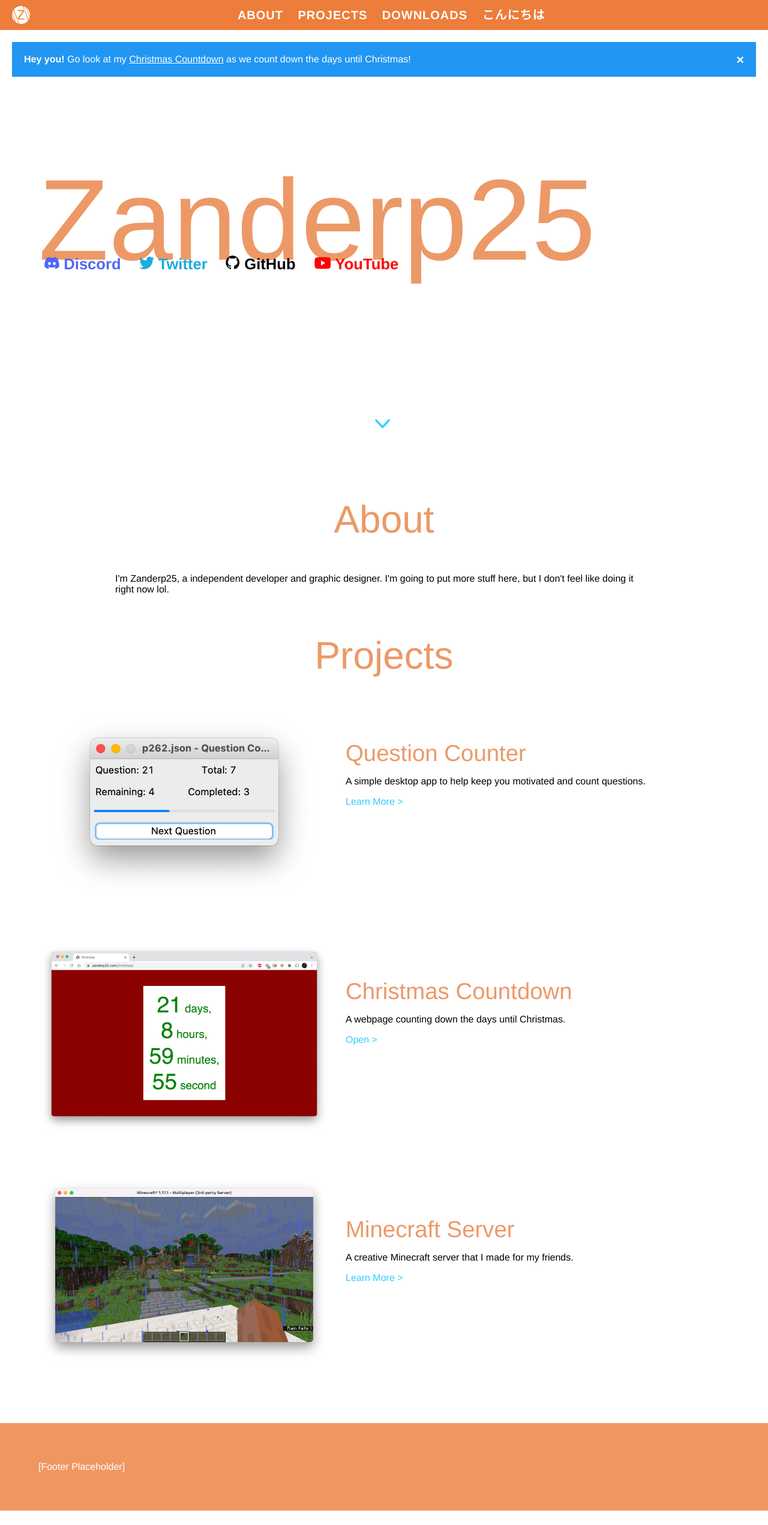
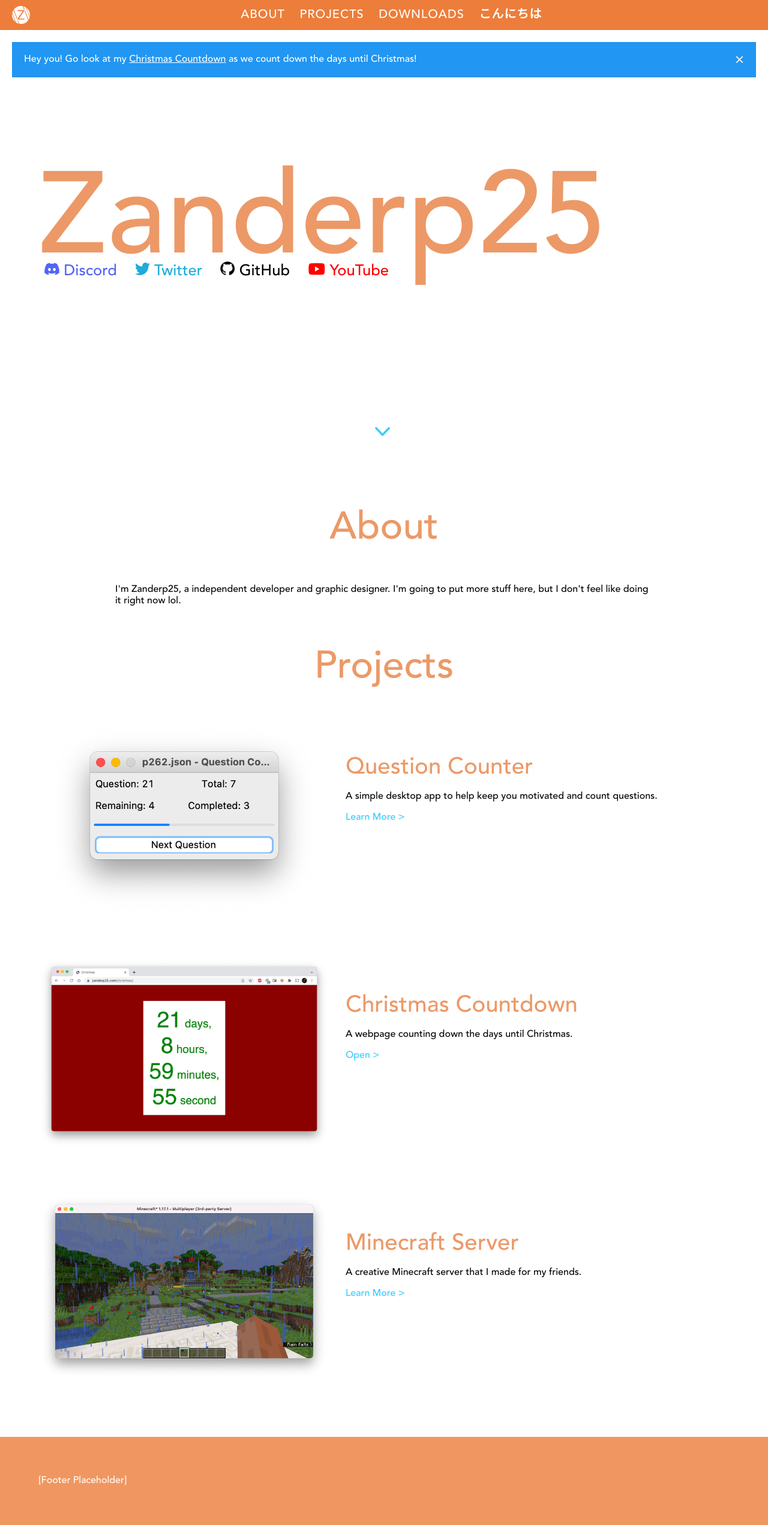
Before and after one commit to zanderp25/www, a PHP site: page /new/index.html in a window 1280 px wide. Shown: the whole page at 60% size. Before the commit the page ends 2519 px from the top, so only its background shows below. Run offline with PHP 8.4, Linux system fonts and the light colour scheme; some libraries are stand-ins or nearby versions.

Commit message:
update font bc linux:tm:

```diff
--- a/html/new/index.css
+++ b/html/new/index.css
@@ -26,11 +26,15 @@ body {
 }
 
 /* Main Formatting */
+@font-face {
+  font-family: "font";
+  src: url(/img/Avenir.otf);
+}
 
 body {
   background-color: var(--main-color);
   color: var(--font-color);
-	font-family:"Avenir", "Helvetica Neue", sans-serif;
+	font-family:"Avenir", "font", sans-serif;
 	margin: 0;
 }
 
```
Also changed, not shown: html/img/Avenir.otf (added).
